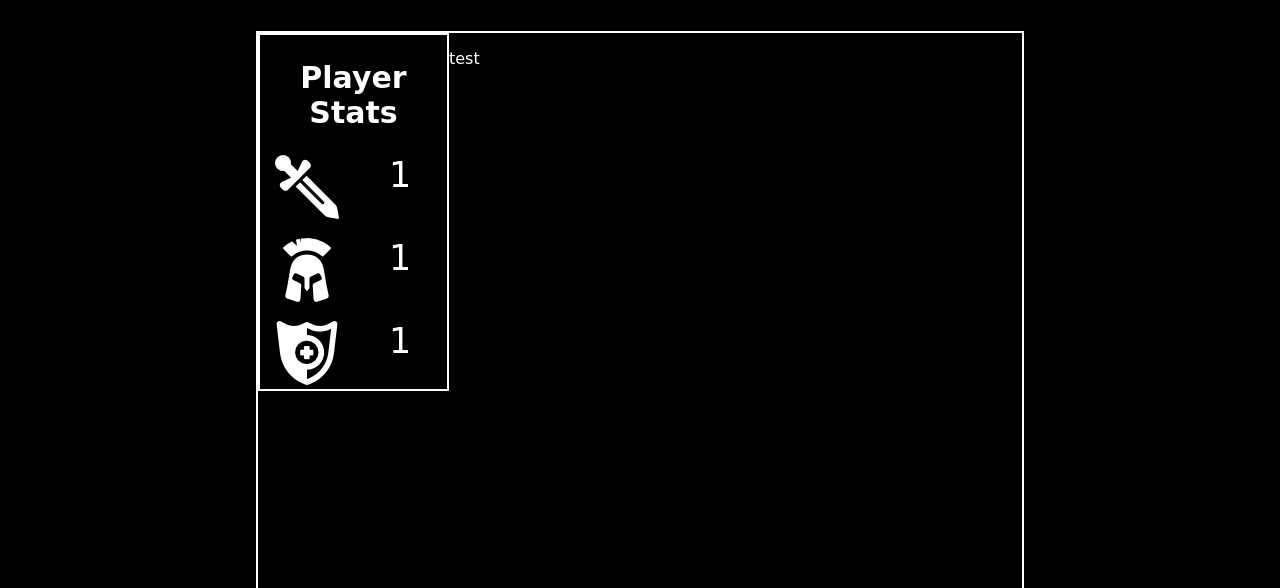
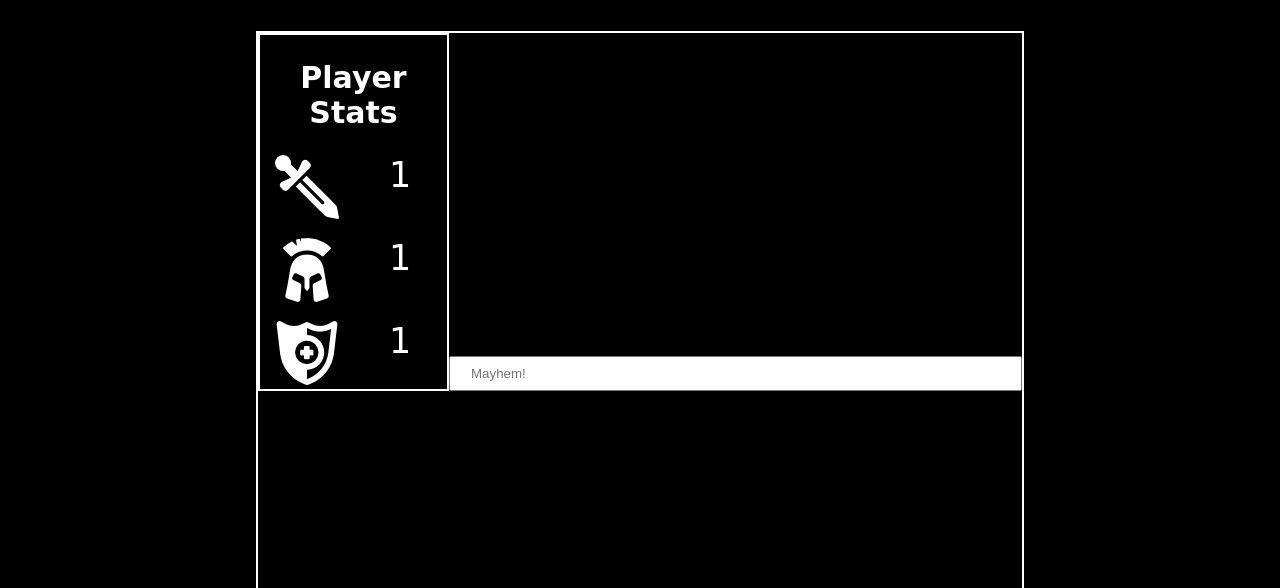
Before and after one commit to majore87/Castle_mayhem, a plain HTML site: page index.html in a window 1280 px wide. Shown: the part 802-1390 px from the top of the page. Drawn offline with Linux system fonts and the light colour scheme; a web font is replaced by a local one.

Commit message:
Form added

```diff
--- a/css/style.scss
+++ b/css/style.scss
@@ -188,8 +188,15 @@ body {
 			overflow-y: scroll;
 			float: left;
 			height: 60%;
-			p {
-				color: $white_color;
+			position: relative;
+			form {
+				position: absolute;
+				bottom: 0;
+				width: 100%;
+				input {
+					width: 100%;
+					padding: 8px 20px;
+				}
 			}
 		}
 	}
--- a/index.html
+++ b/index.html
@@ -54,6 +54,9 @@
 				</div>
 				<div id="update-area" class="update-area col-l-9 scroll">
 					<p>test</p>
+					<form>
+						<input type="text" placeholder="Mayhem!">
+					</form>
 				</div>
 			</div>
 		</section>
@@ -69,5 +72,6 @@
 		</footer>
 
 		<script type="text/javascript" src="js/playButton.js"></script>
+		<script type="text/javascript" src="js/update.js"></script>
 	</body>
 </html>
```
Also changed, not shown: css/style.css, 1 other file.
